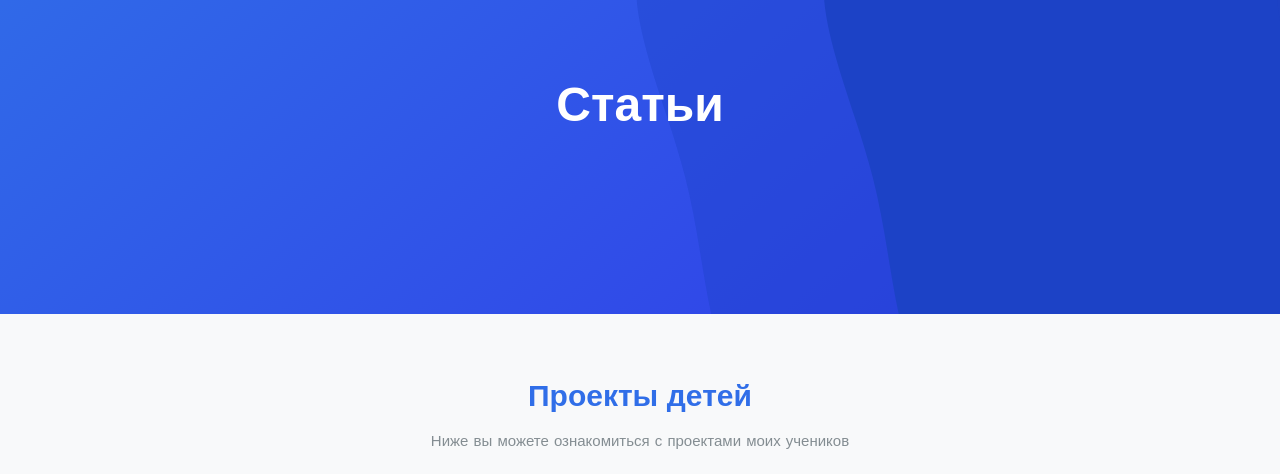
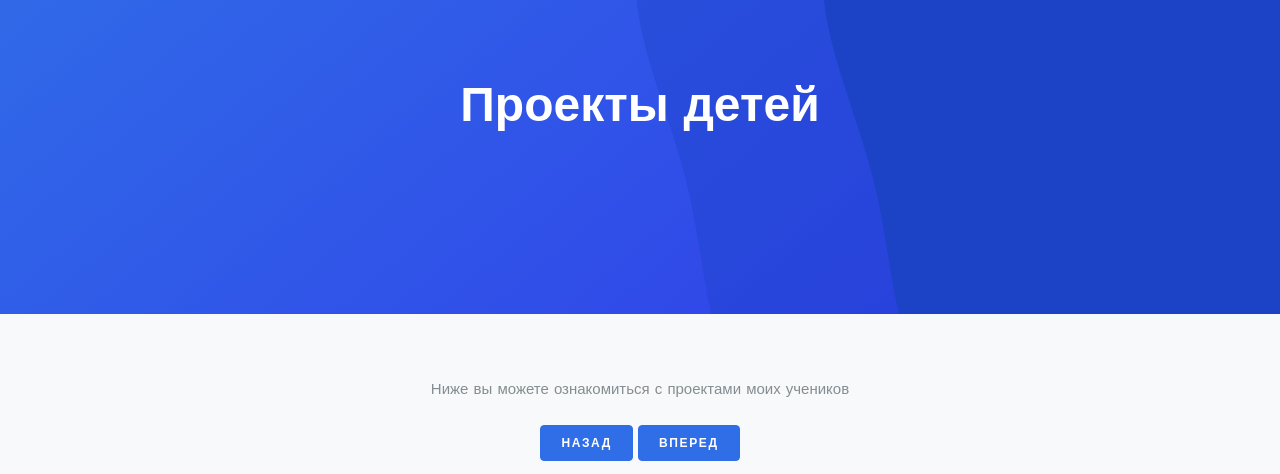
Before and after one commit to pashninala/pashnina, a plain HTML site: page projects.html in a window 1280 px wide. Shown: the part 136-610 px from the top of the page. Drawn offline with nearby package versions, Linux system fonts and the light colour scheme; files whose address does not match are found by name.

Commit message:
Update projects.html

```diff
--- a/projects.html
+++ b/projects.html
@@ -33,7 +33,7 @@
 	<link rel="stylesheet" href="css/flatpickr.min.css">
 
 
-	<title>Пашнина Любовь Алексеевна &mdash; статьи</title>
+	<title>Пашнина Любовь Алексеевна &mdash; проекты детей</title>
 </head>
 <body>
 
@@ -80,7 +80,7 @@
 		<div class="container">
 			<div class="row align-items-center justify-content-center text-center pt-5">
 				<div class="col-lg-6">
-					<h1 class="heading text-white mb-3" data-aos="fade-up">Статьи</h1>
+					<h1 class="heading text-white mb-3" data-aos="fade-up">Проекты детей</h1>
 				</div>
 			</div>
 		</div>
@@ -90,8 +90,7 @@
 		<div class="container">
 		  <div class="row mb-5">
 			<div class="col-lg-5 mx-auto text-center ">
-			  <h2 class="heading text-primary mb-3" data-aos="fade-up" data-aos-delay="0">Проекты детей</h2>
-			  <p class="mb-4" data-aos="fade-up" data-aos-delay="100">Ниже вы можете ознакомиться с проектами моих учеников </p>
+				<p class="mb-4" data-aos="fade-up" data-aos-delay="100">Ниже вы можете ознакомиться с проектами моих учеников </p>
 
 			  <div id="post-slider-nav" data-aos="fade-up" data-aos-delay="200">
 				<button class="btn btn-primary py-2" class="prev" data-controls="prev">Назад</button>
```
